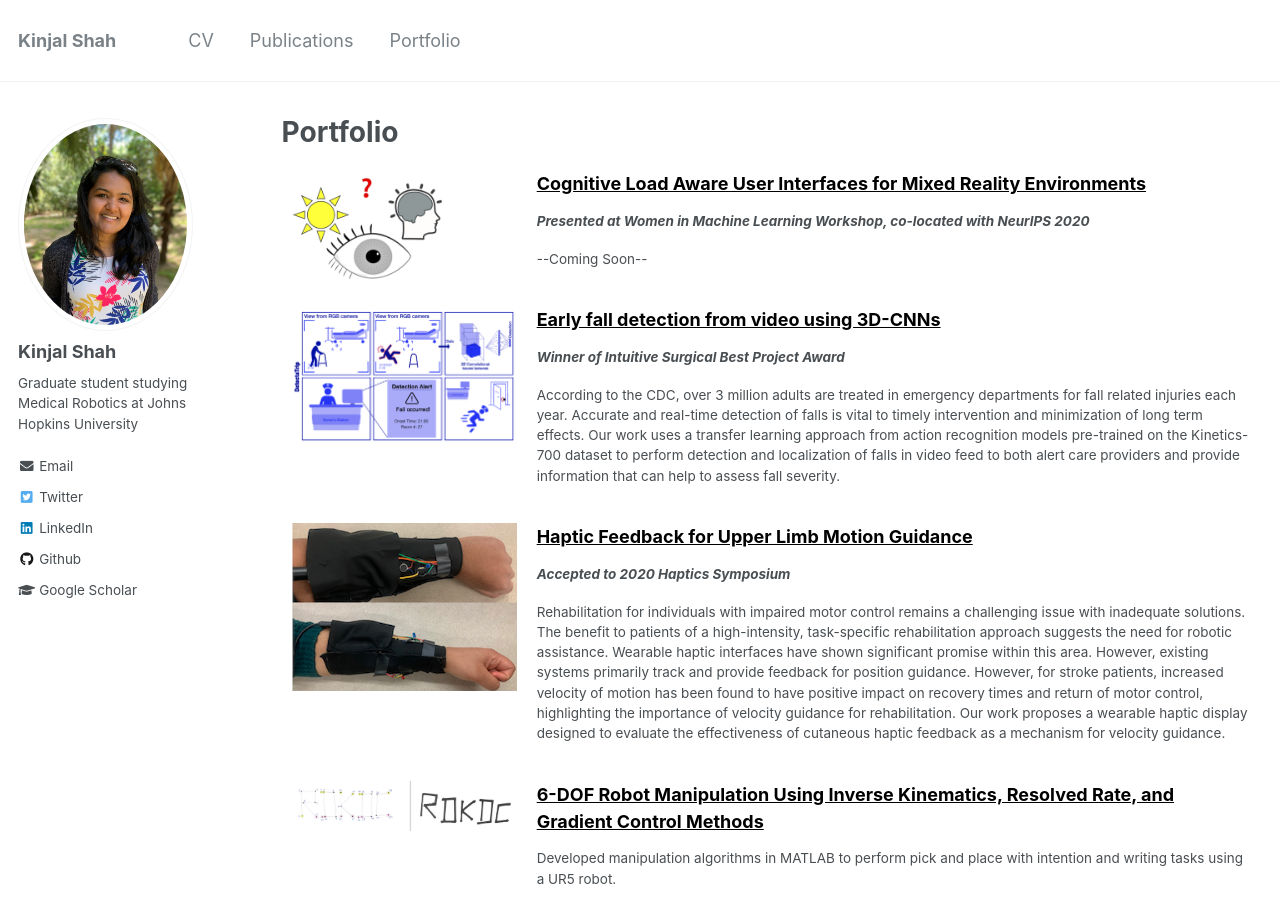
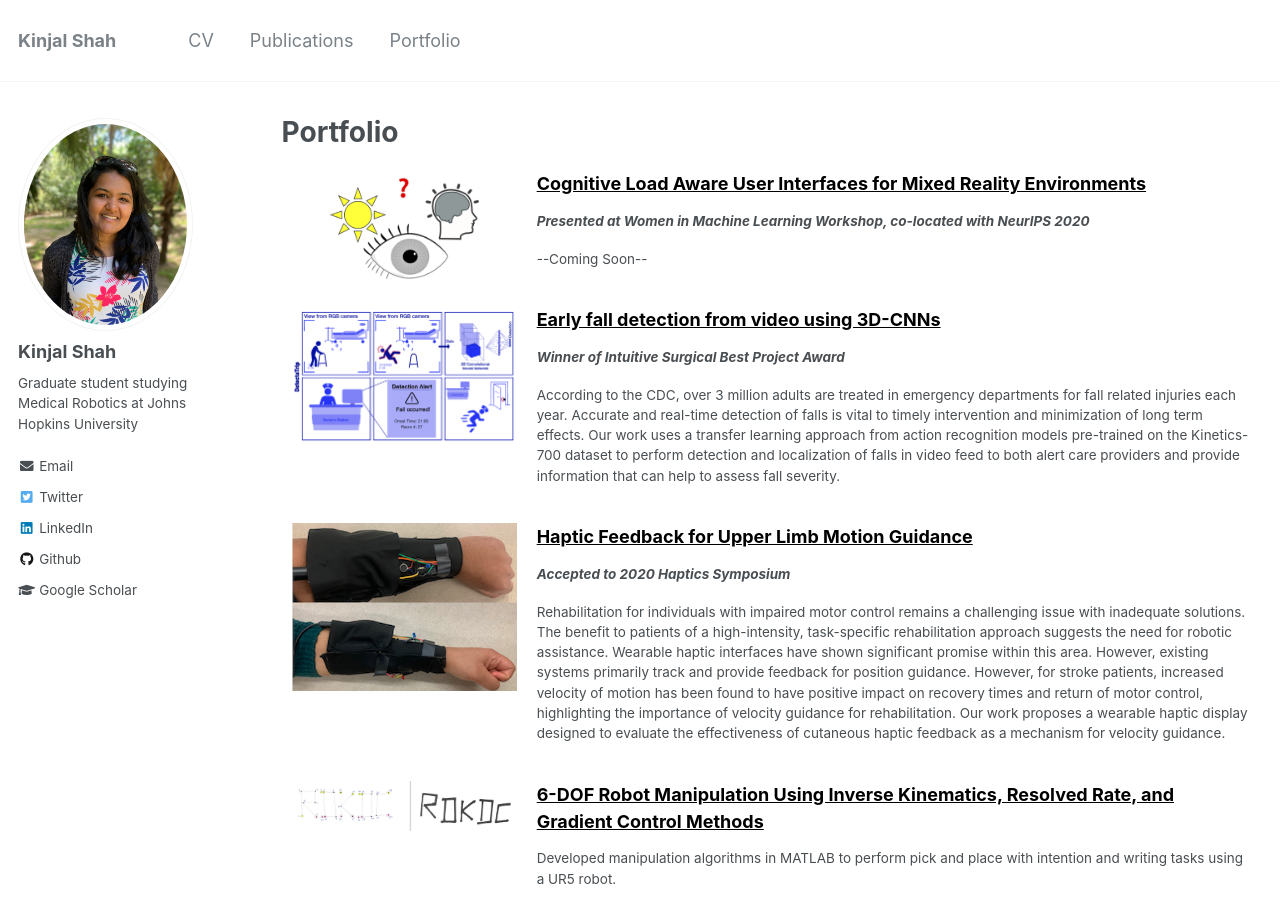
Before and after one commit to kinjmshah/kinjmshah.github.io, a Jekyll site: the page built from _pages/portDRAFT.html, in a window 1280 px wide and 900 px high. Built offline with Jekyll 4.4.1, drawn with Linux system fonts in a browser that asks for light colours.

Commit message:
Update portDRAFT.html

```diff
--- a/_pages/portDRAFT.html
+++ b/_pages/portDRAFT.html
@@ -41,9 +41,9 @@ author_profile: true
 <!-- ----------- Thesis ------------- -->
     <div class="row">
       <div class="column left">
-        <a align="center" href="/portfolio/mastersThesis">
+        <div align="center" href="/portfolio/mastersThesis">
           <img src='/images/thesis/fig1.png' width="150px"/>
-        </a>
+        </div>
 <!--         <a class="imgLinks" href="/portfolio/mastersThesis">
           <img src='/images/thesis/fig1.png' width="150px"/>
         </a> -->
@@ -69,11 +69,11 @@ author_profile: true
     </div>
 <!-- ----------- HAPTICS ------------- -->
     <div class="row">
-      <div class="column left">
+      <a class="column left" href="/portfolio/hapticGuidance">
         <div align="center">
           <img src='/images/haptic.png' width="600px"/>
         </div>
-      </div>
+      </a>
       <div class="column right">
         <a class="projHeader" href="/portfolio/hapticGuidance">Haptic Feedback for Upper Limb Motion Guidance</a>
         <p class="projAwards">Accepted to 2020 Haptics Symposium</p>
```
